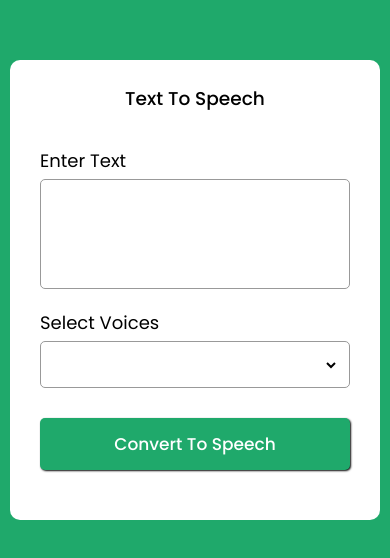
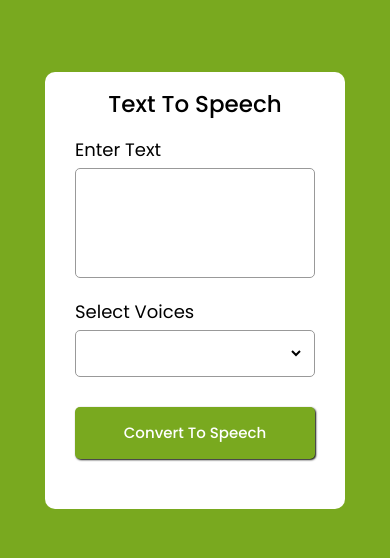
Before and after one commit to Ali-55-5/Text-to-Spech, a plain HTML site: page index.html in a window 390 px wide. Shown: the part 132-690 px from the top of the page. Drawn offline with Linux system fonts and the light colour scheme.

Commit message:
responsive css

```diff
--- a/style.css
+++ b/style.css
@@ -90,3 +90,21 @@ form :where(textarea ,select ,button){
         color: var(--bc);
     }
 }
+
+@media screen and (max-width: 555px) {
+    :root{
+        --bc: #79a91f;
+    }
+    main{
+        width: 300px;
+        margin: 0 5px;
+    }
+    section h2{
+        font-size: 23px;
+        margin: -20px 0px;
+        padding-top: 10px;
+    }
+    .btn{
+        font-size: 15px;
+    }
+}
```
